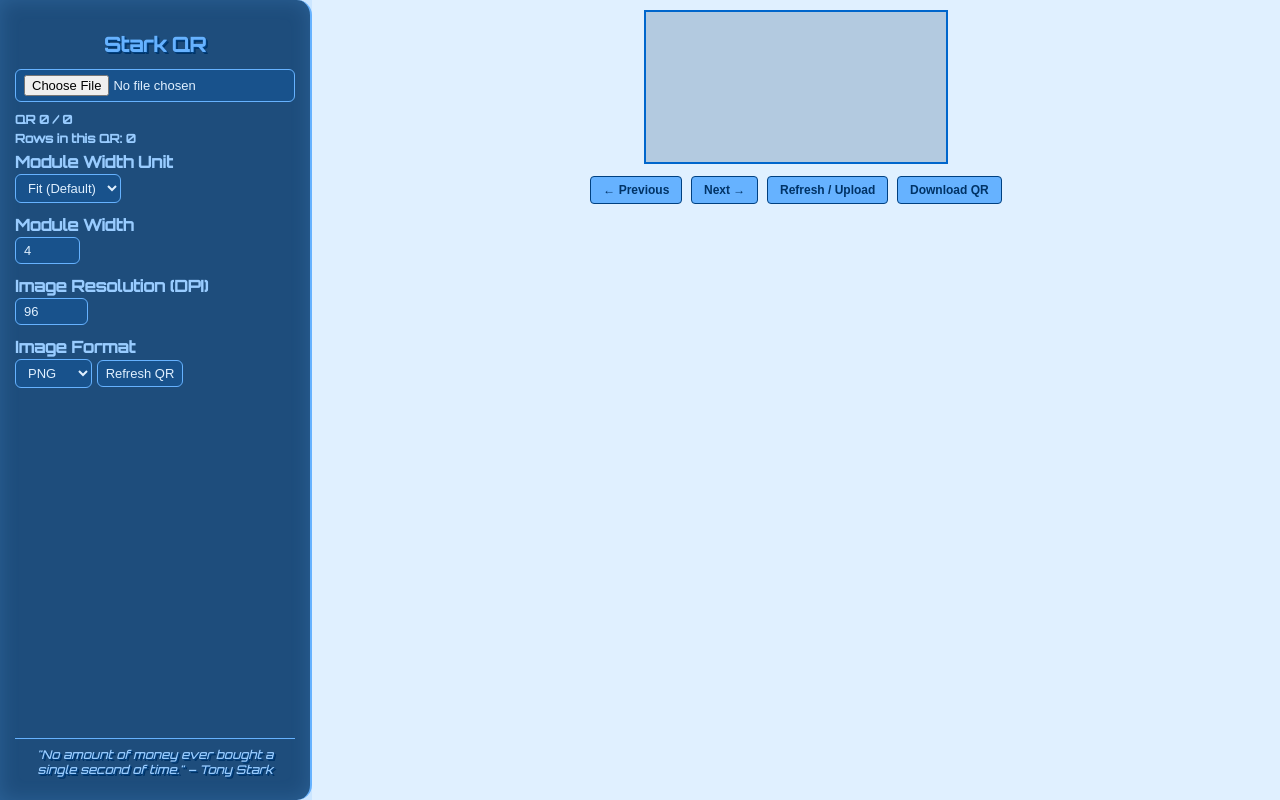
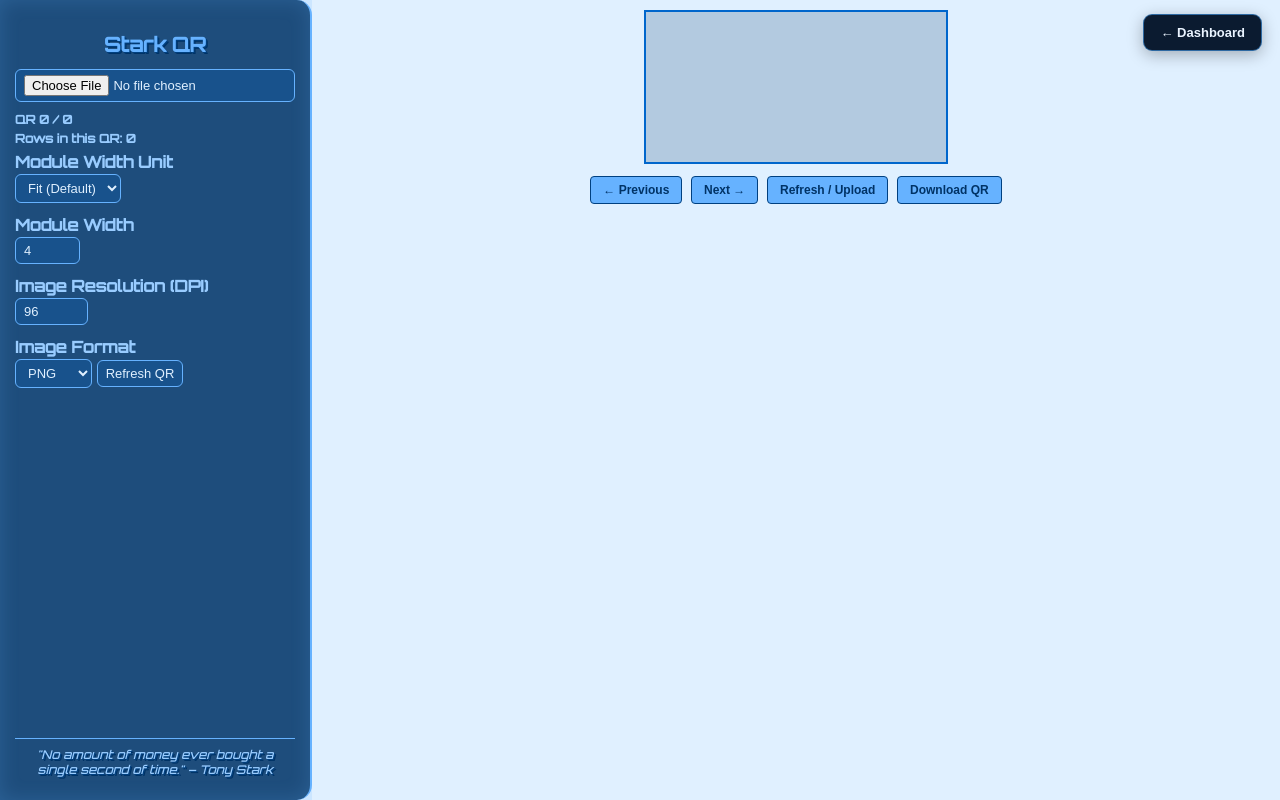
Before and after one commit to starkedith10-rgb/starkqr, a plain HTML site: page nonserial.html in a window 1280 px wide. Drawn offline with Linux system fonts and the light colour scheme; no server answers; sample sign-in values are in the browser's storage; a script that the page names is missing.

Commit message:
Add Dashboard navigation to nonserial.html

```diff
--- a/nonserial.html
+++ b/nonserial.html
@@ -110,9 +110,24 @@
       color: #99ccff;
     }
   </style>
+
+<style>
+.dashboard-nav{
+  position:fixed;top:14px;right:18px;z-index:99999;
+  display:inline-flex;align-items:center;gap:8px;
+  padding:10px 16px;border:1px solid rgba(75,170,255,.55);
+  border-radius:9px;background:#0b1b30;color:#eaf4ff;
+  font:600 13px Arial,Helvetica,sans-serif;text-decoration:none;
+  box-shadow:0 4px 16px rgba(0,0,0,.28);cursor:pointer;
+}
+.dashboard-nav:hover{background:#12365a;border-color:#55b7ff;color:#fff}
+@media print{.dashboard-nav{display:none!important}}
+</style>
+
 </head>
 
 <body>
+<a class="dashboard-nav" href="index.html" aria-label="Return to STARK QR Dashboard">&#8592; Dashboard</a>
   <div class="container">
     <div class="left-panel">
       <h2>Stark QR</h2>
```
